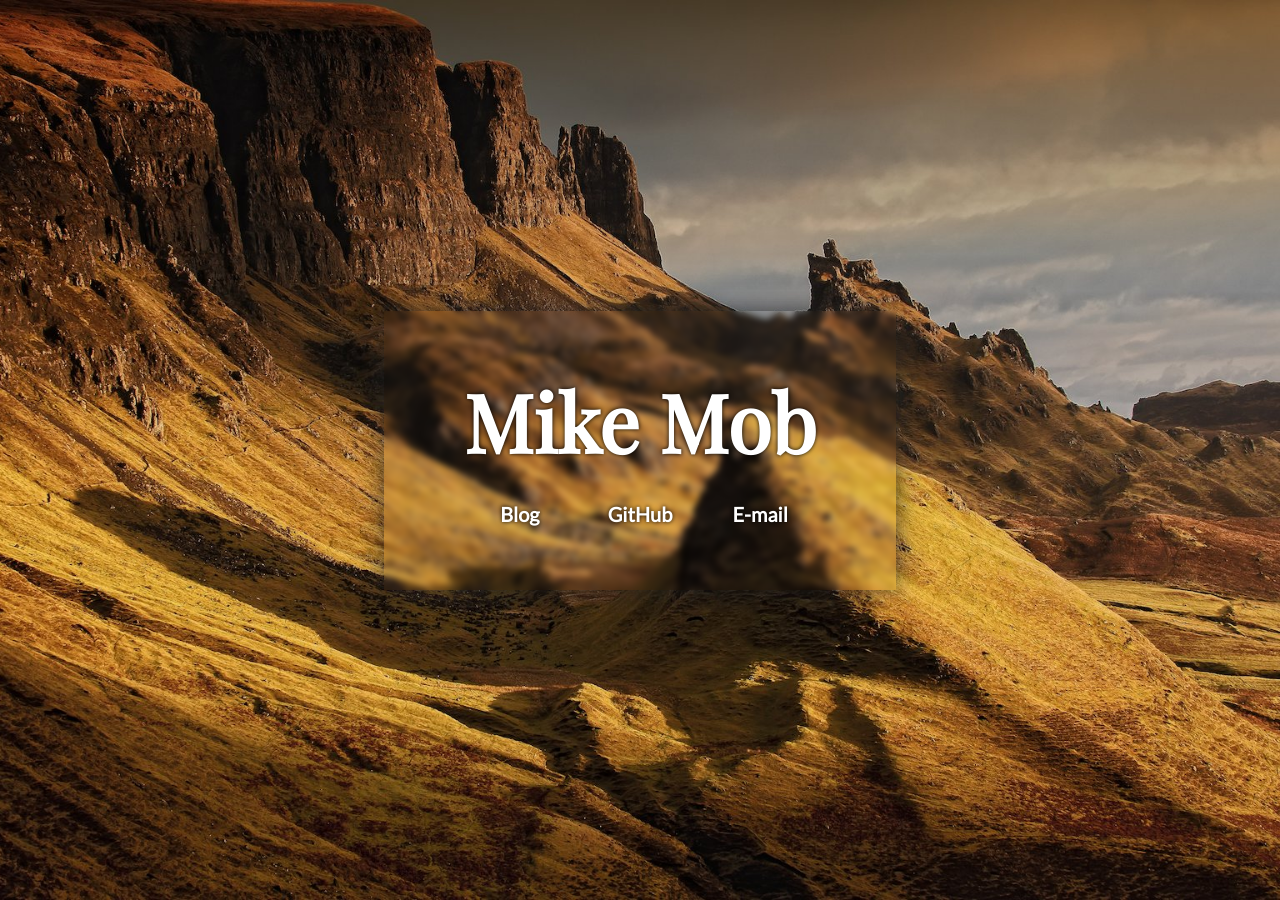
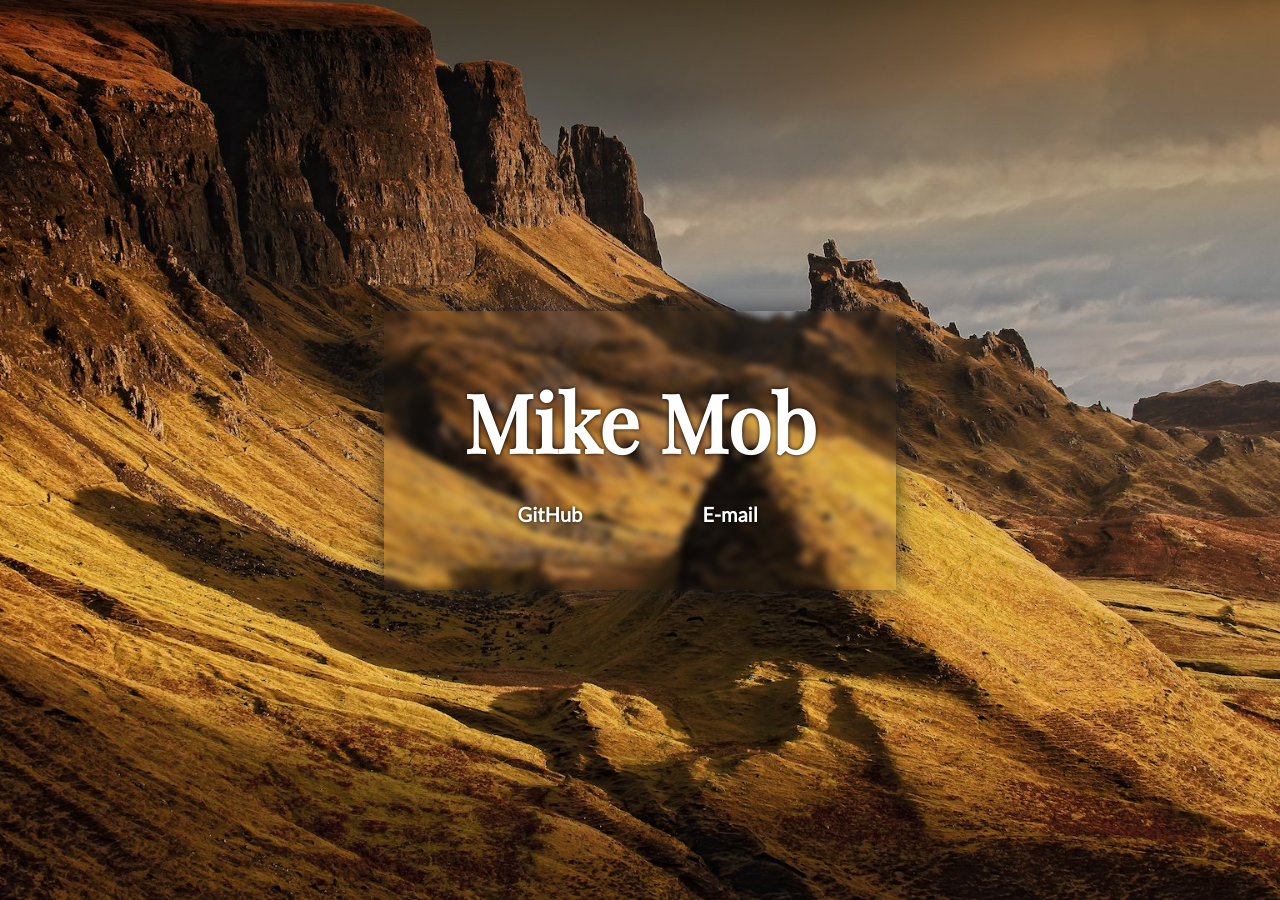
Before and after one commit to michaelmob/website-jekyll, a Jekyll site: the page built from home.md, in a window 1280 px wide. Built offline with Jekyll 4.4.1, drawn with Linux system fonts in a browser that asks for light colours.

Commit message:
Comment out blog button

```diff
--- a/home.md
+++ b/home.md
@@ -6,6 +6,6 @@
 ---
 # Mike Mob
 
-* [Blog](/blog.html)
+<!-- * [Blog](/blog.html) -->
 * [GitHub](https://github.com/thetarkus/)
 * <a id="email" href="mailto:mike@mikemob.com" title="mike@mikemob.com">E-mail</a>
```
